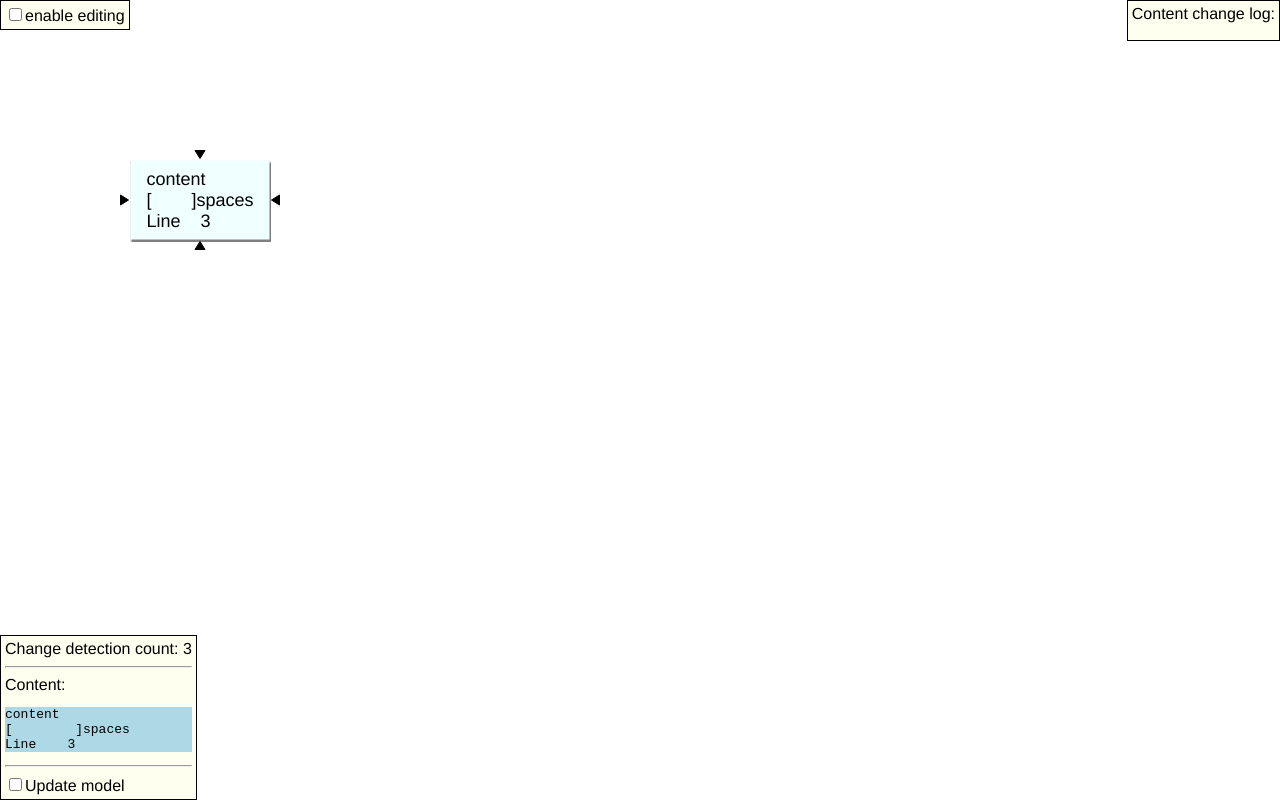
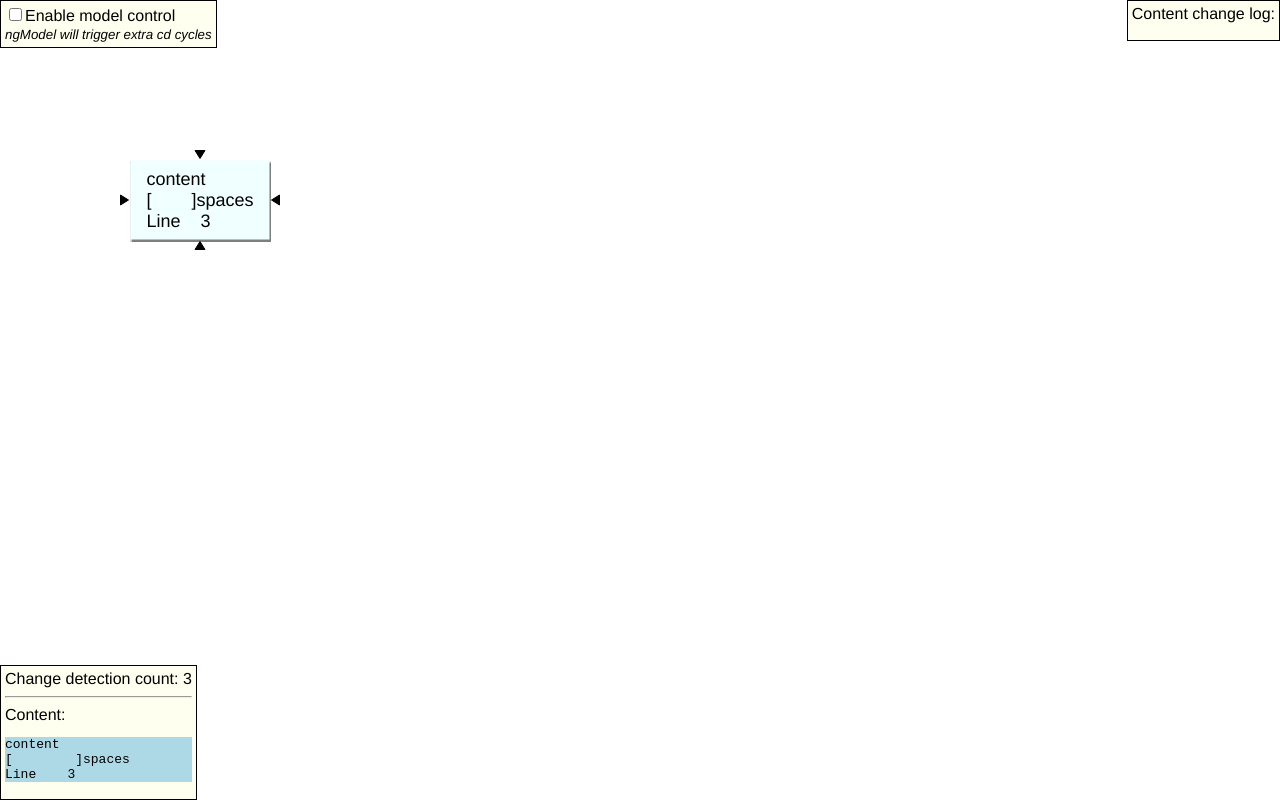
Before and after one commit to Cansn0w/angular2-content-editable, an Angular app: page / in a window 1280 px wide. Built offline with nearby package versions, Linux system fonts and the light colour scheme.

Commit message:
add position control options

```diff
--- a/src/app/app.component.html
+++ b/src/app/app.component.html
@@ -8,20 +8,22 @@
   <hr>
   <div>Content: </div>
   <pre>{{content}}</pre>
-  <hr>
-  <input type="checkbox" [(ngModel)]="allowChange" id="modelUpdater"/>
-  <label for="modelUpdater">Update model</label>
-  <ng-template [ngIf]="allowChange">
-      <textarea [(ngModel)]="content" class="textarea" rows="4"></textarea>
+</div>
+
+<div class="control panel">
+  <input type="checkbox" [(ngModel)]="controlEnabled" id="controlEnabled"/>
+  <label for="controlEnabled">Enable model control<br><em><small>ngModel will trigger extra cd cycles</small></em></label>
+  <ng-template [ngIf]="controlEnabled">
+    <hr>
+    <div><label>Position X: <input type="number" [(ngModel)]="containerDims.x"></label></div>
+    <div><label>Position Y: <input type="number" [(ngModel)]="containerDims.y"></label></div>
+    <input type="checkbox" [(ngModel)]="isEnabled" id="allowEdit"/>
+    <label for="allowEdit">enable editing</label>
+    <textarea [(ngModel)]="content" class="textarea" rows="4"></textarea>
   </ng-template>
 </div>
 
-<div class="control panel">
-  <input type="checkbox" [(ngModel)]="isEnabled" id="allowEdit"/>
-  <label for="allowEdit">enable editing</label>
-</div>
-
-<div class="outer" [style.top.px]="containerDims.x" [style.left.px]="containerDims.y" #container>
+<div class="outer" [style.top.px]="containerDims.y" [style.left.px]="containerDims.x" #container>
   <app-content-editable class="inner" [model]="content" (modelChange)="contentUpdate($event)" [enabled]="isEnabled" (dblclick)="onDblclick()" (focusout)="onFocusout()"></app-content-editable>
 </div>
 
--- a/src/app/app.component.ts
+++ b/src/app/app.component.ts
@@ -12,10 +12,10 @@ function escape(text: string) {
 })
 export class AppComponent implements DoCheck, OnInit {
 
+  controlEnabled = false;
+
   isEnabled = false;
   wasEnabled = this.isEnabled;
-  allowChange = false;
-
   content = 'content\n[        ]spaces\nLine    3';
 
   changeLog: string[] = [];
```
